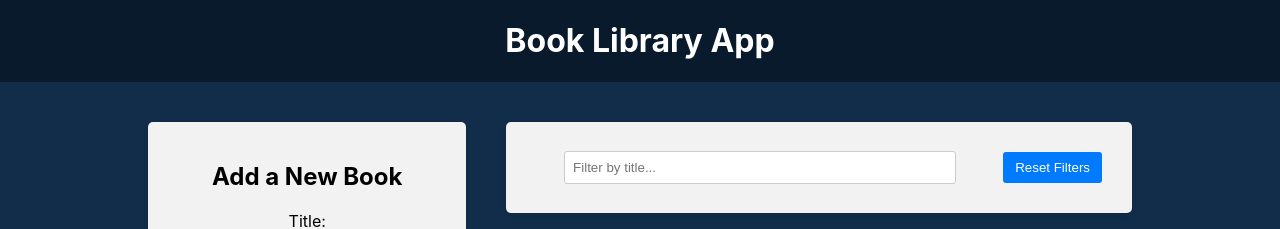
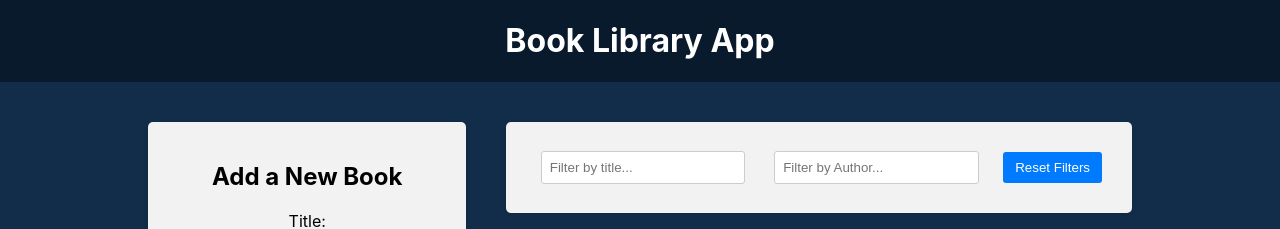
Before and after one commit to kitOl/react-projects, a React (Create React App) app in the folder 30-react-redux/frontend/: page / in a window 1280 px wide. Shown: the top 229 px of the page. Built offline with nearby package versions, Linux system fonts and the light colour scheme.

Commit message:
Filter by author

```diff
--- a/30-react-redux/frontend/src/components/BookList/BookList.js
+++ b/30-react-redux/frontend/src/components/BookList/BookList.js
@@ -1,13 +1,17 @@
 import { useDispatch, useSelector } from "react-redux";
 import { deleteBook, toggleFavorite } from "../../redux/books/actionCreators";
 import { BsBookmarkStarFill, BsBookmarkStar } from "react-icons/bs";
-import { selectTitleFilter } from "../../redux/slices/filterSlice";
+import {
+  selectTitleFilter,
+  selectAuthorFilter,
+} from "../../redux/slices/filterSlice";
 
 import "./BookList.css";
 
 const BookList = () => {
   const books = useSelector((state) => state.books);
   const titleFilter = useSelector(selectTitleFilter);
+  const authorFilter = useSelector(selectAuthorFilter);
   const dispatch = useDispatch();
 
   const handleDeleteBook = (id) => {
@@ -22,7 +26,12 @@
     const matchesTitle = book.title
       .toLowerCase()
       .includes(titleFilter.toLowerCase());
-    return matchesTitle;
+    // return matchesTitle;
+
+    const matchesAuthor = book.author
+      .toLowerCase()
+      .includes(authorFilter.toLowerCase());
+    return matchesTitle && matchesAuthor;
   });
 
   return (
--- a/30-react-redux/frontend/src/components/Filter/Filter.js
+++ b/30-react-redux/frontend/src/components/Filter/Filter.js
@@ -1,17 +1,24 @@
 import { useDispatch, useSelector } from "react-redux";
 import {
   setTitleFilter,
+  setAuthorFilter,
   resetFilters,
   selectTitleFilter,
+  selectAuthorFilter,
 } from "../../redux/slices/filterSlice";
 import "./Filter.css";
 
 const Filter = () => {
   const dispatch = useDispatch();
   const titleFilter = useSelector(selectTitleFilter);
+  const authorFilter = useSelector(selectAuthorFilter);
 
   const handleTitleFilterChange = (e) => {
     dispatch(setTitleFilter(e.target.value));
+  };
+
+  const handleAuthorFilterChange = (e) => {
+    dispatch(setAuthorFilter(e.target.value));
   };
 
   const handleResetFilters = () => {
@@ -29,6 +36,15 @@
             onChange={handleTitleFilterChange}
           />
         </div>
+
+        <div className="filter-group">
+          <input
+            type="text"
+            value={authorFilter}
+            placeholder="Filter by Author..."
+            onChange={handleAuthorFilterChange}
+          />
+        </div>
         <button type="button" onClick={handleResetFilters}>
           Reset Filters
         </button>
--- a/30-react-redux/frontend/src/redux/slices/filterSlice.js
+++ b/30-react-redux/frontend/src/redux/slices/filterSlice.js
@@ -2,6 +2,7 @@
 
 const initialState = {
   title: "",
+  author: "",
 };
 
 const filterSlice = createSlice({
@@ -13,11 +14,17 @@
       // return { ...state, title: action.payload };
     },
     resetFilters: (state) => initialState,
+    setAuthorFilter: (state, action) => {
+      state.author = action.payload;
+    },
   },
 });
 
-export const { setTitleFilter, resetFilters } = filterSlice.actions;
+export const { setTitleFilter, setAuthorFilter, resetFilters } =
+  filterSlice.actions;
 
 export const selectTitleFilter = (state) => state.filter.title;
 
+export const selectAuthorFilter = (state) => state.filter.author;
+
 export default filterSlice.reducer;
```
